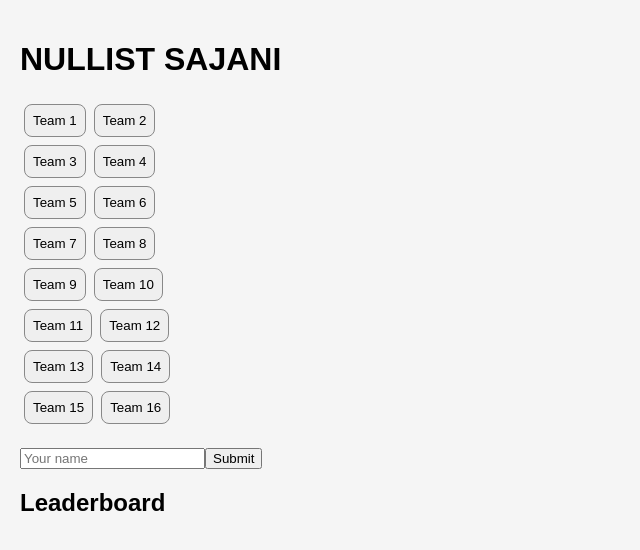
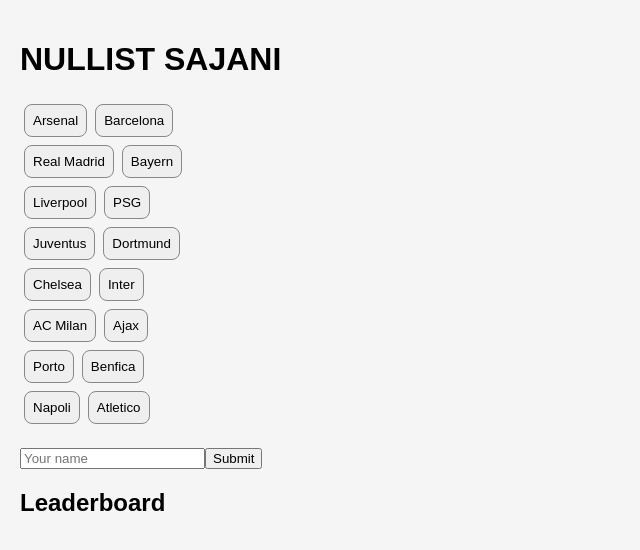
Before and after one commit to martcasual/nullist-sajani-bracket, a React (Vite) app: page / in a window 1280 px wide. Shown: the top 550 px of the page, without its empty margins (0-640 px from the left). Built offline with nearby package versions, Linux system fonts and the light colour scheme.

Commit message:
Update App.jsx

```diff
--- a/src/App.jsx
+++ b/src/App.jsx
@@ -5,22 +5,22 @@
 export default function App(){
 
 const [teams] = useState([
-{name:"Team 1"},
-{name:"Team 2"},
-{name:"Team 3"},
-{name:"Team 4"},
-{name:"Team 5"},
-{name:"Team 6"},
-{name:"Team 7"},
-{name:"Team 8"},
-{name:"Team 9"},
-{name:"Team 10"},
-{name:"Team 11"},
-{name:"Team 12"},
-{name:"Team 13"},
-{name:"Team 14"},
-{name:"Team 15"},
-{name:"Team 16"},
+{name:"Arsenal"},
+{name:"Barcelona"},
+{name:"Real Madrid"},
+{name:"Bayern"},
+{name:"Liverpool"},
+{name:"PSG"},
+{name:"Juventus"},
+{name:"Dortmund"},
+{name:"Chelsea"},
+{name:"Inter"},
+{name:"AC Milan"},
+{name:"Ajax"},
+{name:"Porto"},
+{name:"Benfica"},
+{name:"Napoli"},
+{name:"Atletico"}
 ])
 
 const [pred,setPred]=useState({})
```
